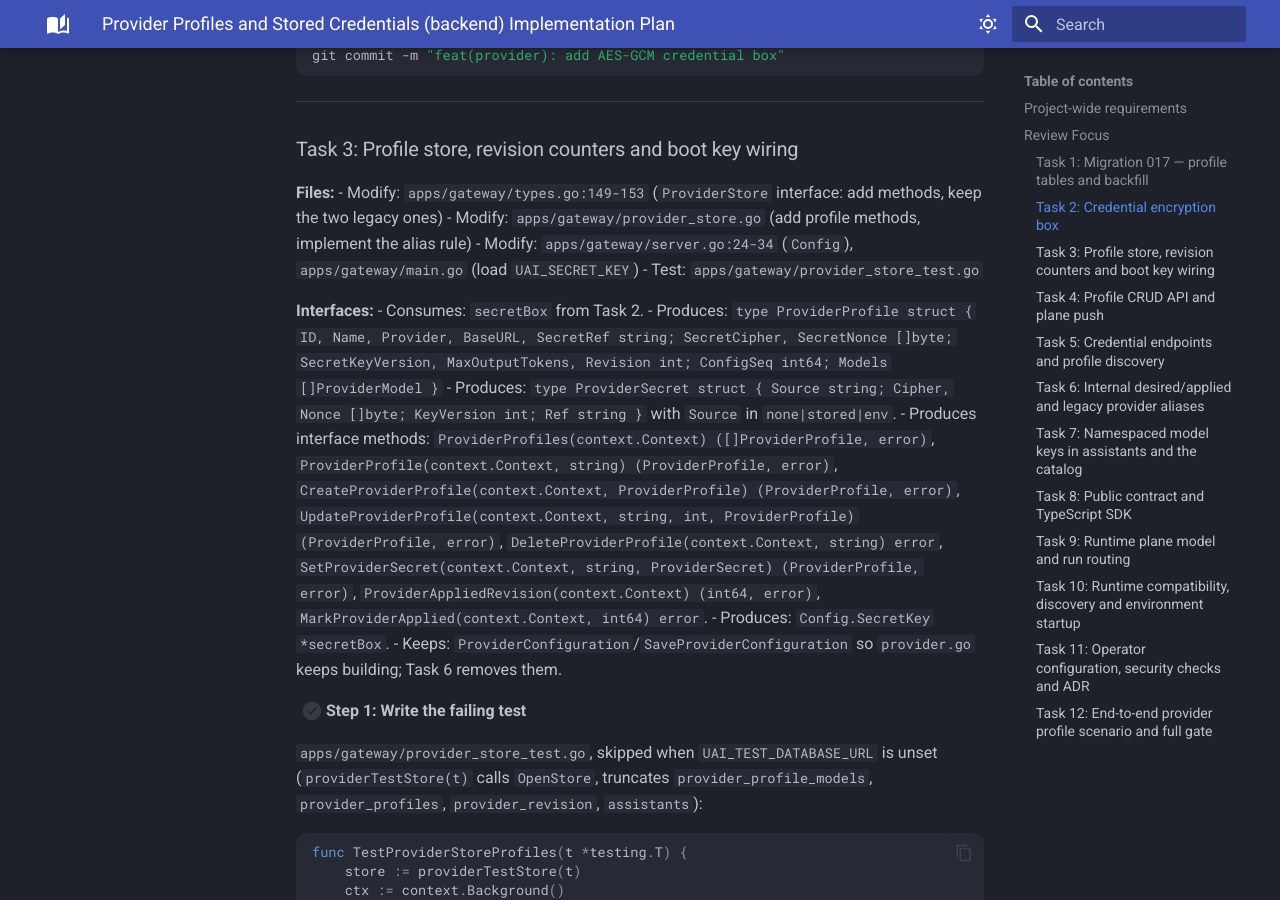
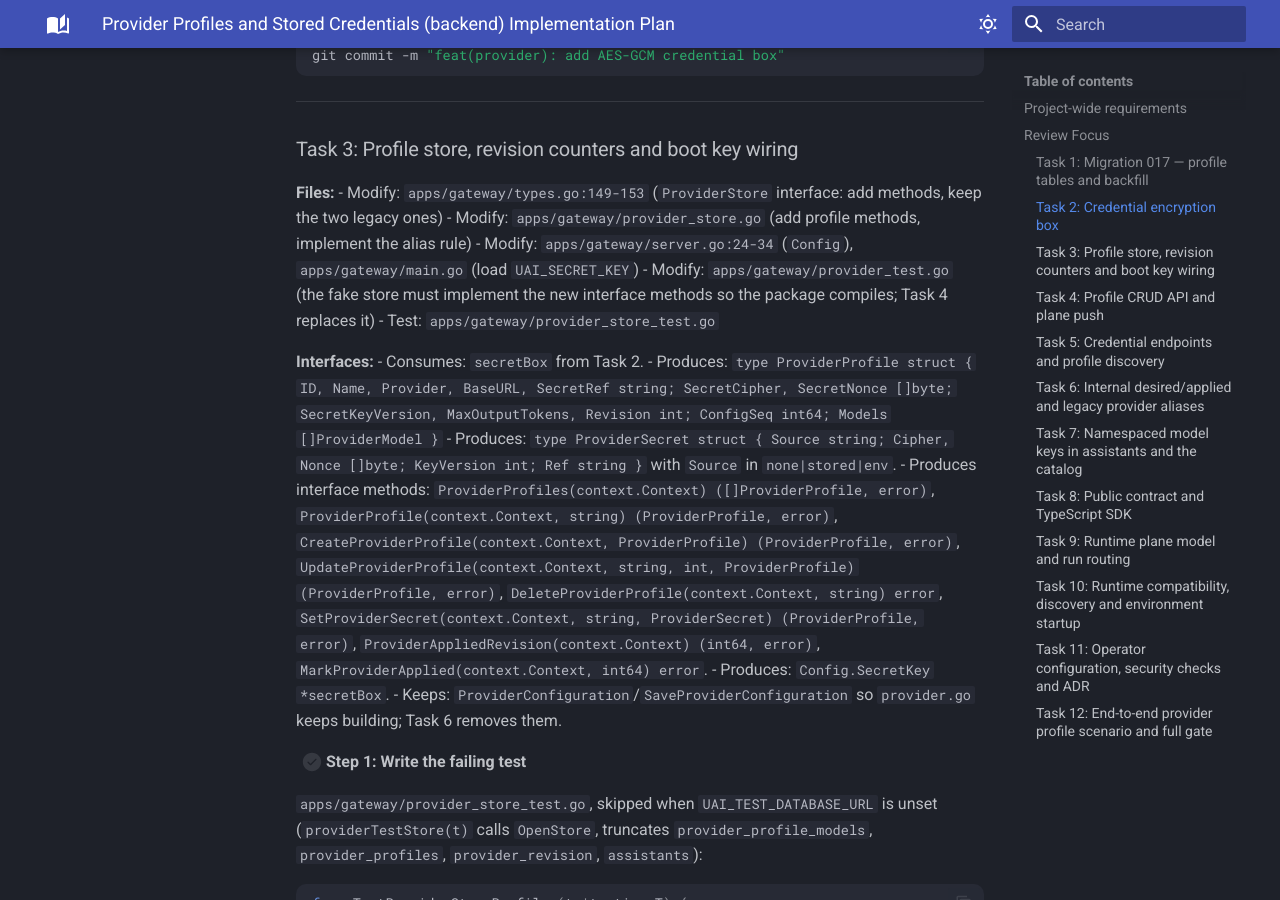
Before and after one commit to rinocs/uiakit, an MkDocs documentation site: the page built from docs/superpowers/plans/2026-10-27-provider-profiles-backend.md, in a window 1280 px wide and 900 px high, scrolled down 6462 px. Built offline with MkDocs 1.6.1 and Material for MkDocs 9.7.7, drawn with Linux system fonts in a browser that asks for light colours.

Commit message:
docs(provider): note the fake-store update in task 3

```diff
--- a/docs/superpowers/plans/2026-10-27-provider-profiles-backend.md
+++ b/docs/superpowers/plans/2026-10-27-provider-profiles-backend.md
@@ -322,6 +322,7 @@ git commit -m "feat(provider): add AES-GCM credential box"
 - Modify: `apps/gateway/types.go:149-153` (`ProviderStore` interface: add methods, keep the two legacy ones)
 - Modify: `apps/gateway/provider_store.go` (add profile methods, implement the alias rule)
 - Modify: `apps/gateway/server.go:24-34` (`Config`), `apps/gateway/main.go` (load `UAI_SECRET_KEY`)
+- Modify: `apps/gateway/provider_test.go` (the fake store must implement the new interface methods so the package compiles; Task 4 replaces it)
 - Test: `apps/gateway/provider_store_test.go`
 
 **Interfaces:**
```
